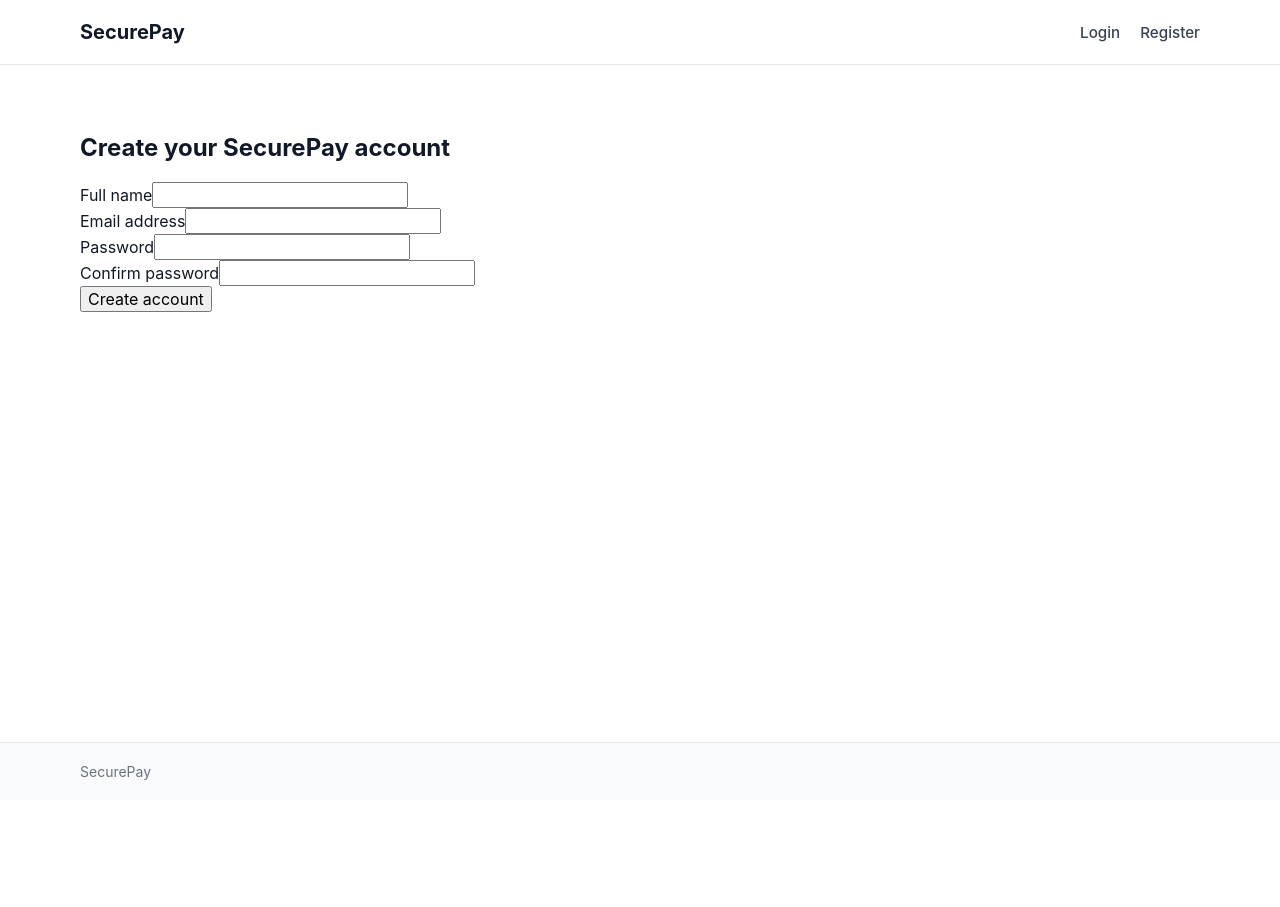
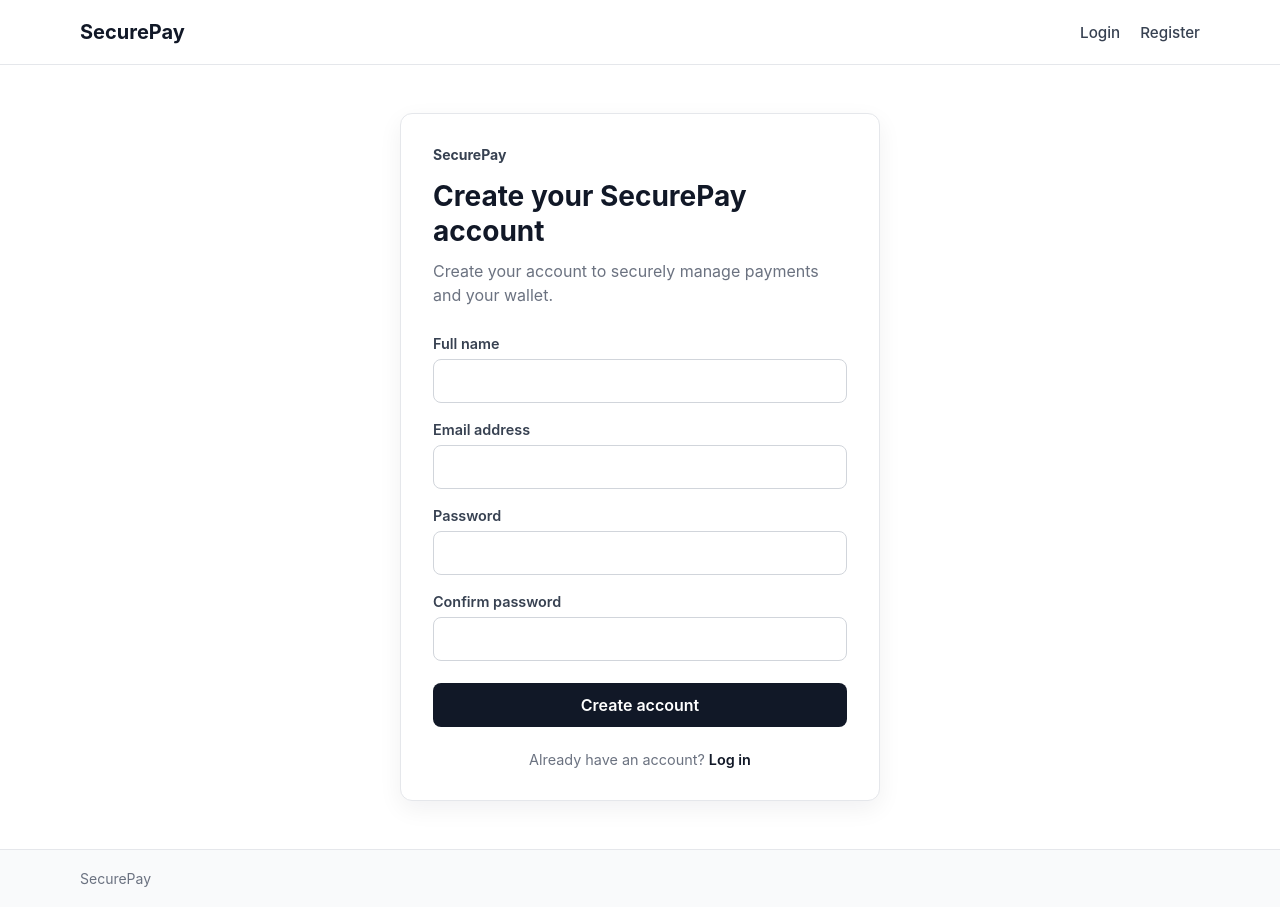
Before and after one commit to 76Sahil/SecurePay---Event-Driven-Digital-Payment-And-Wallet-Platform-, a React (Vite) app in the folder frontend/: page /register in a window 1280 px wide. Before the commit the page ends 800 px from the top, so only its background shows below. Built offline with nearby package versions, Linux system fonts and the light colour scheme.

Commit message:
feat(frontend): style registration page

```diff
--- a/frontend/src/index.css
+++ b/frontend/src/index.css
@@ -122,3 +122,128 @@ a {
     padding: 32px 0;
   }
 }
+
+.auth-page {
+  min-height: 100%;
+  display: flex;
+  justify-content: center;
+}
+
+.auth-card {
+  width: min(100%, 480px);
+  padding: 32px;
+  border: 1px solid #e5e7eb;
+  border-radius: 12px;
+  background: #ffffff;
+  box-shadow: 0 8px 24px rgba(17, 24, 39, 0.06);
+}
+
+.auth-card__header {
+  margin-bottom: 28px;
+}
+
+.auth-card__brand {
+  margin: 0 0 16px;
+  font-size: 0.875rem;
+  font-weight: 700;
+  color: #374151;
+}
+
+.auth-card__header h1 {
+  margin: 0;
+  font-size: 1.75rem;
+  line-height: 1.25;
+}
+
+.auth-card__description {
+  margin: 10px 0 0;
+  color: #6b7280;
+  line-height: 1.5;
+}
+
+.form-field {
+  display: flex;
+  flex-direction: column;
+  gap: 7px;
+  margin-bottom: 18px;
+}
+
+.form-field label {
+  font-size: 0.9rem;
+  font-weight: 600;
+  color: #374151;
+}
+
+.form-field input {
+  width: 100%;
+  min-height: 44px;
+  padding: 10px 12px;
+  border: 1px solid #d1d5db;
+  border-radius: 8px;
+  outline: none;
+  background: #ffffff;
+  color: #111827;
+}
+
+.form-field input:focus {
+  border-color: #111827;
+  box-shadow: 0 0 0 3px rgba(17, 24, 39, 0.08);
+}
+
+.form-field input[aria-invalid="true"] {
+  border-color: #b91c1c;
+}
+
+.form-field p {
+  margin: 0;
+  color: #b91c1c;
+  font-size: 0.8rem;
+}
+
+.auth-submit {
+  width: 100%;
+  min-height: 44px;
+  margin-top: 4px;
+  border: 0;
+  border-radius: 8px;
+  background: #111827;
+  color: #ffffff;
+  font-weight: 600;
+  cursor: pointer;
+}
+
+.auth-submit:hover:not(:disabled) {
+  background: #1f2937;
+}
+
+.auth-submit:disabled {
+  cursor: not-allowed;
+  opacity: 0.65;
+}
+
+.auth-card__footer {
+  margin: 24px 0 0;
+  text-align: center;
+  color: #6b7280;
+  font-size: 0.9rem;
+}
+
+.auth-card__footer a {
+  color: #111827;
+  font-weight: 600;
+}
+
+.auth-card__footer a:hover {
+  text-decoration: underline;
+}
+
+@media (max-width: 640px) {
+  .auth-card {
+    padding: 24px;
+    border-radius: 10px;
+  }
+
+  .auth-card__header h1 {
+    font-size: 1.5rem;
+  }
+}
--- a/frontend/src/pages/RegisterPage.tsx
+++ b/frontend/src/pages/RegisterPage.tsx
@@ -1,3 +1,4 @@
+import { Link } from 'react-router'
 import { useState } from 'react'
 import type { ChangeEvent, FormEvent } from 'react'
 
@@ -46,7 +47,9 @@ function RegisterPage() {
 
         if (!formData.email.trim()) {
             validationErrors.email = 'Email is required.'
-        } else if (!/^[^\s@]+@[^\s@]+\.[^\s@]+$/.test(formData.email)) {
+        } else if (
+            !/^[^\s@]+@[^\s@]+\.[^\s@]+$/.test(formData.email)
+        ) {
             validationErrors.email = 'Please enter a valid email address.'
         }
 
@@ -58,7 +61,8 @@ function RegisterPage() {
         }
 
         if (!formData.confirmPassword) {
-            validationErrors.confirmPassword = 'Please confirm your password.'
+            validationErrors.confirmPassword =
+                'Please confirm your password.'
         }
 
         if (
@@ -66,7 +70,8 @@ function RegisterPage() {
             formData.confirmPassword &&
             formData.password !== formData.confirmPassword
         ) {
-            validationErrors.confirmPassword = 'Passwords do not match.'
+            validationErrors.confirmPassword =
+                'Passwords do not match.'
         }
 
         return validationErrors
@@ -92,11 +97,21 @@ function RegisterPage() {
     }
 
     return (
-        <section>
+        <section className="auth-page">
+            <div className="auth-card">
+                <div className="auth-card__header">
+                    <p className="auth-card__brand">SecurePay</p>
+
                     <h1>Create your SecurePay account</h1>
 
+                    <p className="auth-card__description">
+                        Create your account to securely manage payments
+                        and your wallet.
+                    </p>
+                </div>
+
                 <form onSubmit={handleSubmit} noValidate>
-                <div>
+                    <div className="form-field">
                         <label htmlFor="fullName">Full name</label>
 
                         <input
@@ -108,7 +123,9 @@ function RegisterPage() {
                             autoComplete="name"
                             aria-invalid={Boolean(errors.fullName)}
                             aria-describedby={
-                            errors.fullName ? 'fullName-error' : undefined
+                                errors.fullName
+                                    ? 'fullName-error'
+                                    : undefined
                             }
                         />
 
@@ -119,7 +136,7 @@ function RegisterPage() {
                         )}
                     </div>
 
-                <div>
+                    <div className="form-field">
                         <label htmlFor="email">Email address</label>
 
                         <input
@@ -131,7 +148,9 @@ function RegisterPage() {
                             autoComplete="email"
                             aria-invalid={Boolean(errors.email)}
                             aria-describedby={
-                            errors.email ? 'email-error' : undefined
+                                errors.email
+                                    ? 'email-error'
+                                    : undefined
                             }
                         />
 
@@ -142,7 +161,7 @@ function RegisterPage() {
                         )}
                     </div>
 
-                <div>
+                    <div className="form-field">
                         <label htmlFor="password">Password</label>
 
                         <input
@@ -154,7 +173,9 @@ function RegisterPage() {
                             autoComplete="new-password"
                             aria-invalid={Boolean(errors.password)}
                             aria-describedby={
-                            errors.password ? 'password-error' : undefined
+                                errors.password
+                                    ? 'password-error'
+                                    : undefined
                             }
                         />
 
@@ -165,8 +186,10 @@ function RegisterPage() {
                         )}
                     </div>
 
-                <div>
-                    <label htmlFor="confirmPassword">Confirm password</label>
+                    <div className="form-field">
+                        <label htmlFor="confirmPassword">
+                            Confirm password
+                        </label>
 
                         <input
                             id="confirmPassword"
@@ -175,7 +198,9 @@ function RegisterPage() {
                             value={formData.confirmPassword}
                             onChange={handleChange}
                             autoComplete="new-password"
-                        aria-invalid={Boolean(errors.confirmPassword)}
+                            aria-invalid={Boolean(
+                                errors.confirmPassword,
+                            )}
                             aria-describedby={
                                 errors.confirmPassword
                                     ? 'confirmPassword-error'
@@ -184,16 +209,31 @@ function RegisterPage() {
                         />
 
                         {errors.confirmPassword && (
-                        <p id="confirmPassword-error" role="alert">
+                            <p
+                                id="confirmPassword-error"
+                                role="alert"
+                            >
                                 {errors.confirmPassword}
                             </p>
                         )}
                     </div>
 
-                <button type="submit" disabled={isSubmitting}>
-                    {isSubmitting ? 'Creating account...' : 'Create account'}
+                    <button
+                        type="submit"
+                        className="auth-submit"
+                        disabled={isSubmitting}
+                    >
+                        {isSubmitting
+                            ? 'Creating account...'
+                            : 'Create account'}
                     </button>
                 </form>
+
+                <p className="auth-card__footer">
+                    Already have an account?{' '}
+                    <Link to="/login">Log in</Link>
+                </p>
+            </div>
         </section>
     )
 }
```
Lines whose indentation alone changed are shown as unchanged.
